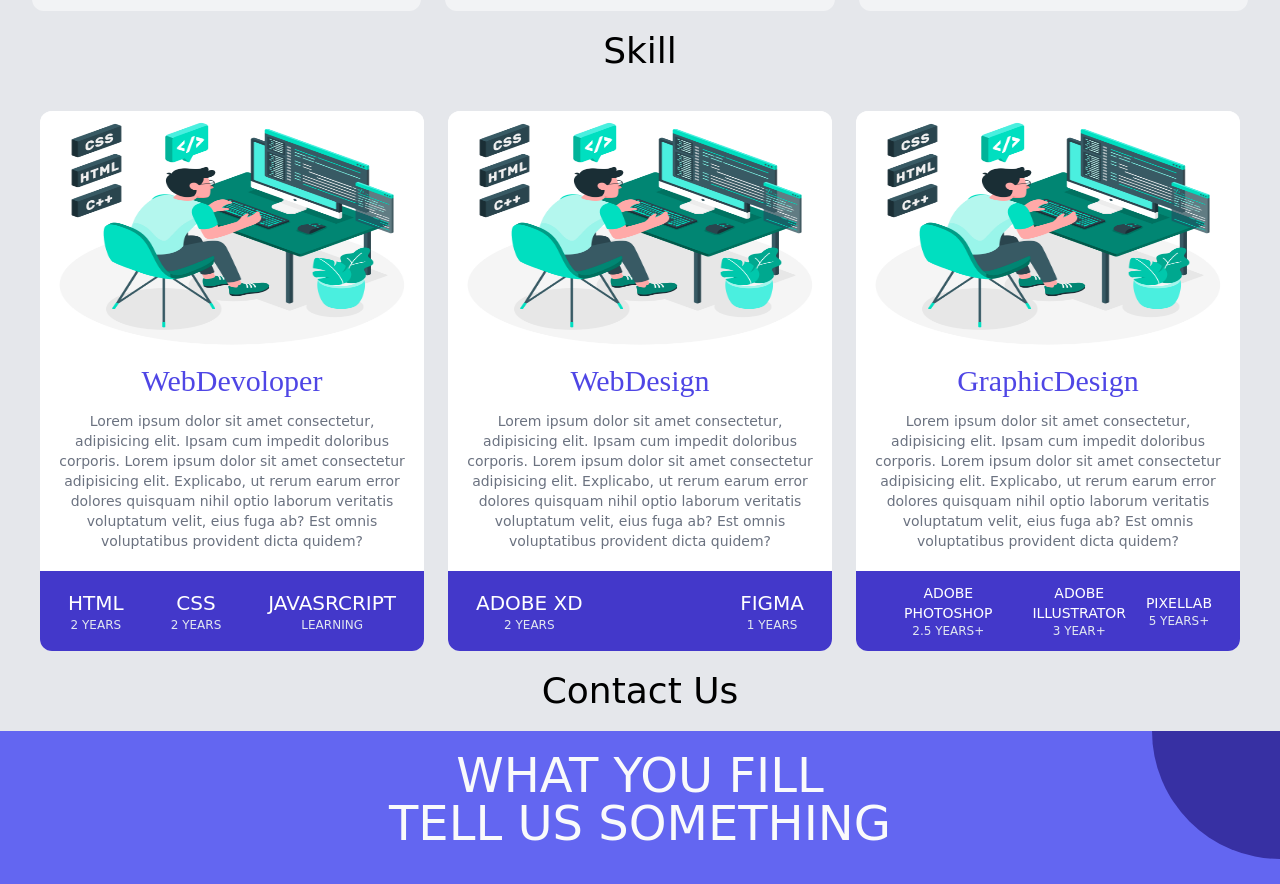
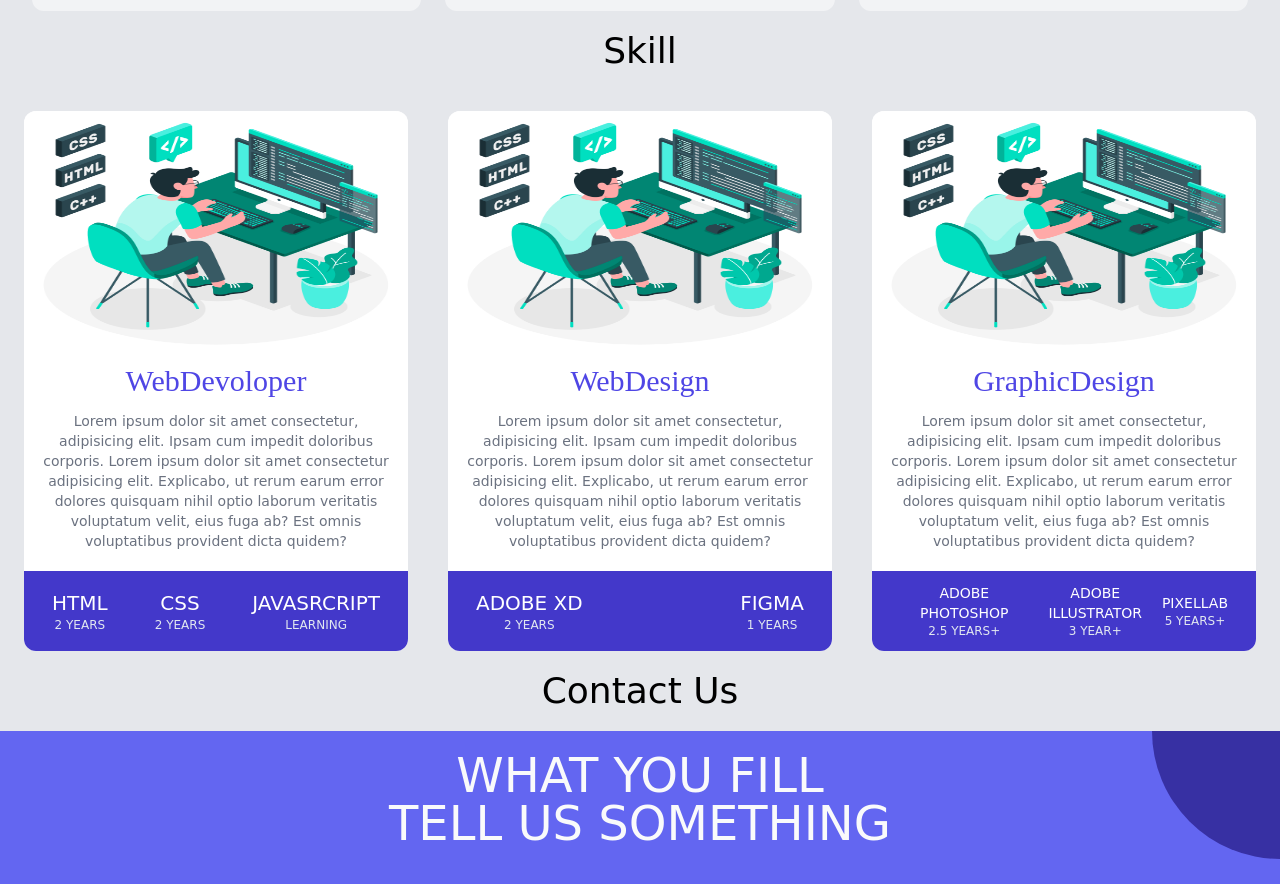
Before and after one commit to NazrulIslam314/Portfolio, a website: page index.html in a window 1280 px wide. Shown: the part 985-1869 px from the top of the page. Drawn offline with nearby package versions, Linux system fonts and the light colour scheme; a web font is replaced by a local one.

Commit message:
Fix Card

```diff
--- a/src/input.css
+++ b/src/input.css
@@ -89,10 +89,10 @@ body {
 }
 /* card */
 .cardflex {
-  @apply flex justify-center items-center flex-col md:flex-row;
+  @apply flex justify-center items-center flex-col md:flex-row md:flex-wrap;
 }
 .cardSection {
-  @apply w-96 bg-white mt-5 items-center text-center rounded-xl md:mb-0 md:justify-between;
+  @apply w-96 bg-white mt-5 items-center text-center rounded-xl md:mb-0 md:mx-5 md:w-80 lg:w-96;
 }
 .img > img {
   @apply w-full h-60 rounded-t-xl  aspect-video;
```
Also changed, not shown: dist/style.css.
